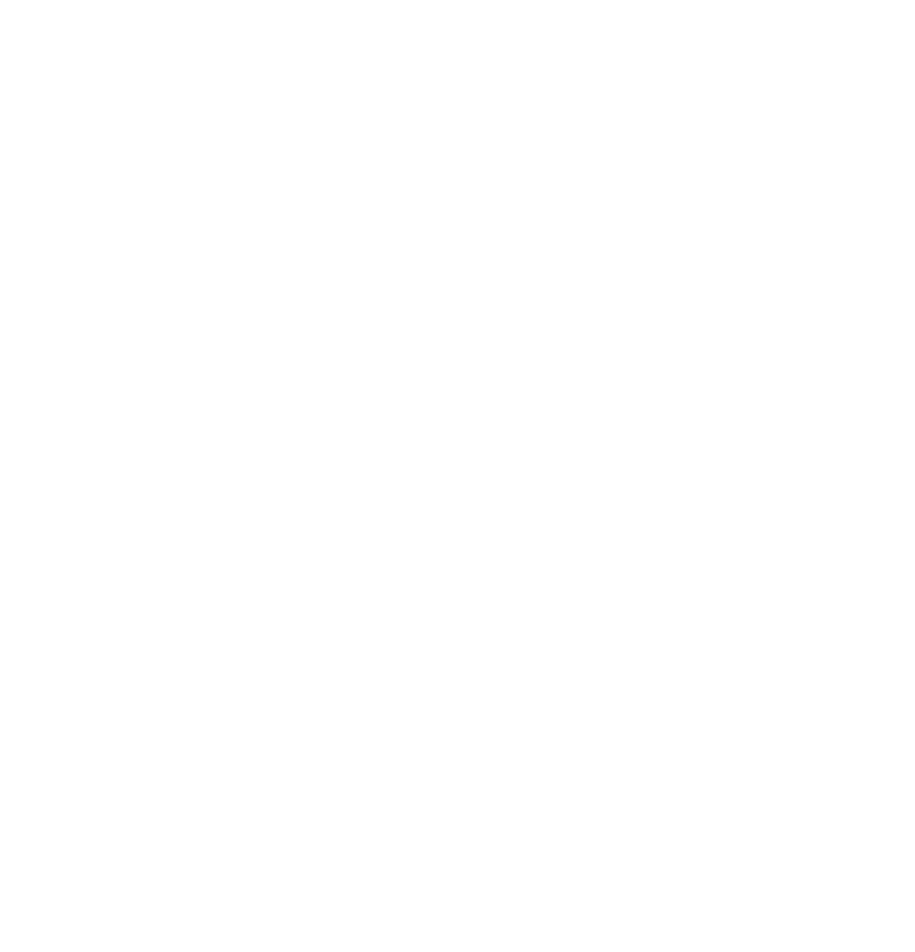
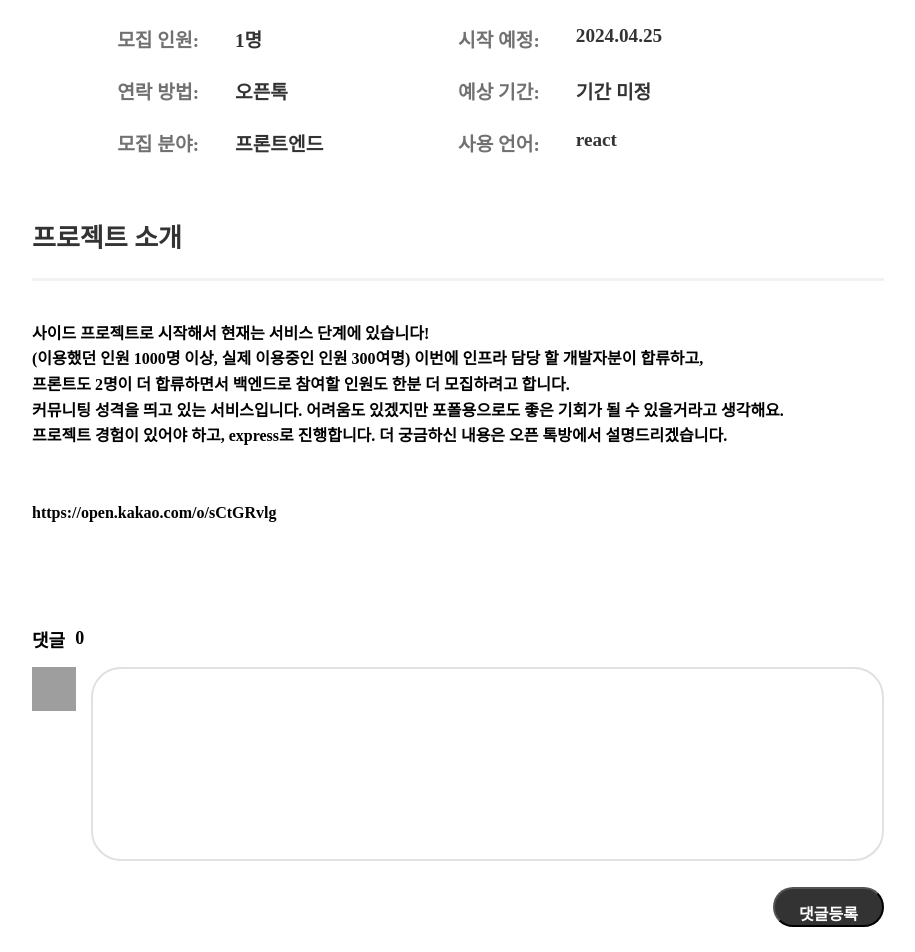
Before and after one commit to Wh-P/ProjectOne, a React (Create React App) app: page /detail in a window 1280 px wide. Shown: the part 600-1552 px from the top of the page, without its empty margins (182-1097 px from the left). Before the commit the page ends 800 px from the top, so only its background shows below. Built offline with nearby package versions, Linux system fonts and the light colour scheme; grey boxes are pictures that could not be loaded; a web font is replaced by a local one.

Commit message:
[feature] Detail 페이지 완료

```diff
--- a/src/detail/Detail.tsx
+++ b/src/detail/Detail.tsx
@@ -3,6 +3,9 @@
 
 import Header from "../common/Header";
 import DetailTop from "./components/DetailTop";
+import DetailInfo from "./components/DetailInfo";
+import DetailRecruit from "./components/DetailRecruit";
+import DetailComments from "./components/DetailComments";
 
 const Detail: React.FC = () => {
   const DetailTopProps = {
@@ -18,6 +21,9 @@
       <Header />
       <DetailWrap>
         <DetailTop {...DetailTopProps} />
+        <DetailInfo />
+        <DetailRecruit />
+        <DetailComments />
       </DetailWrap>
     </>
   );
--- /dev/null
+++ b/src/detail/components/DetailComments.tsx
@@ -0,0 +1,74 @@
+import React from "react";
+import styled from "styled-components";
+
+const DetailComments: React.FC = () => {
+  return (
+    <DetailCommentsWrap>
+      <Top>
+        <strong>댓글</strong> <span>0</span>
+      </Top>
+      <Content>
+        <img src="https://hola-post-image.s3.ap-northeast-2.amazonaws.com/default.PNG" />
+        <textarea name="" id="" cols={10} rows={10}></textarea>
+      </Content>
+      <Bottom>
+        <BtnWrite>댓글등록</BtnWrite>
+      </Bottom>
+    </DetailCommentsWrap>
+  );
+};
+
+const DetailCommentsWrap = styled.div`
+  display: flex;
+  flex-direction: column;
+  justify-content: space-between;
+  margin-top: 100px;
+`;
+
+const Top = styled.div`
+  margin-bottom: 15px;
+  font-size: 18px;
+  font-weight: 700;
+  display: flex;
+  align-items: center;
+  gap: 10px;
+  strong {
+  }
+`;
+
+const Content = styled.div`
+  display: flex;
+  grid-gap: 15px;
+  gap: 15px;
+  > img {
+    display: block;
+    width: 44px;
+    height: 44px;
+  }
+  > textarea {
+    border-radius: 30px;
+    border: 3px solid #f2f2f2;
+    padding: 1rem 1rem 1.5rem;
+    outline: none;
+    border: 2px solid #e1e1e1;
+    width: 100%;
+    min-height: 100px;
+    margin-bottom: 10px;
+    resize: none;
+  }
+`;
+const Bottom = styled.div`
+  display: flex;
+  justify-content: flex-end;
+  margin: 16px 0 24px;
+`;
+const BtnWrite = styled.button`
+  padding: 12px 24px;
+  height: 40px;
+  background: #333;
+  border-radius: 50px;
+  font-weight: 700;
+  color: #fff;
+  font-size: 16px;
+`;
+export default DetailComments;
--- /dev/null
+++ b/src/detail/components/DetailInfo.tsx
@@ -0,0 +1,77 @@
+import React from "react";
+import styled from "styled-components";
+
+const SampleInfoData = [
+  {
+    category: "모집 구분",
+    value: "프로젝트",
+  },
+  {
+    category: "진행 방식",
+    value: "전체",
+  },
+  {
+    category: "모집 인원",
+    value: "1명",
+  },
+  {
+    category: "시작 예정",
+    value: "2024.04.25",
+  },
+  {
+    category: "연락 방법",
+    value: "오픈톡",
+  },
+  {
+    category: "예상 기간",
+    value: "기간 미정",
+  },
+  {
+    category: "모집 분야",
+    value: "프론트엔드",
+  },
+  {
+    category: "사용 언어",
+    value: "react",
+  },
+];
+
+const DetailInfo: React.FC = () => {
+  return (
+    <InfoItemWrap>
+      {SampleInfoData.map((item, index) => (
+        <InfoItem key={index}>
+          <Category>{item.category}:</Category>
+          <CategoryInfo>{item.value}</CategoryInfo>
+        </InfoItem>
+      ))}
+    </InfoItemWrap>
+  );
+};
+
+const InfoItemWrap = styled.div`
+  display: flex;
+  flex-wrap: wrap;
+  width: 80%;
+  margin: 60px auto;
+  row-gap: 24px;
+`;
+
+const InfoItem = styled.div`
+  width: 50%;
+  flex: 0 0 50%;
+  display: flex;
+`;
+
+const Category = styled.strong`
+  font-size: 1.2rem;
+  color: #717171;
+  margin-right: 36px;
+`;
+
+const CategoryInfo = styled.strong`
+  font-size: 1.2rem;
+  color: #333;
+`;
+
+export default DetailInfo;
--- /dev/null
+++ b/src/detail/components/DetailRecruit.tsx
@@ -0,0 +1,45 @@
+import React from "react";
+import styled from "styled-components";
+
+const DetailRecruit: React.FC = () => {
+  return (
+    <div>
+      <Subject>
+        <h2>프로젝트 소개</h2>
+      </Subject>
+      <Description>
+        사이드 프로젝트로 시작해서 현재는 서비스 단계에 있습니다! <br />{" "}
+        (이용했던 인원 1000명 이상, 실제 이용중인 인원 300여명) 이번에 인프라
+        담당 할 개발자분이 합류하고, <br /> 프론트도 2명이 더 합류하면서
+        백엔드로 참여할 인원도 한분 더 모집하려고 합니다. <br /> 커뮤니팅 성격을
+        띄고 있는 서비스입니다. 어려움도 있겠지만 포폴용으로도 좋은 기회가 될 수
+        있을거라고 생각해요.
+        <br /> 프로젝트 경험이 있어야 하고, express로 진행합니다. 더 궁금하신
+        내용은 오픈 톡방에서 설명드리겠습니다.
+        <br /> <br /> <br />
+        https://open.kakao.com/o/sCtGRvlg
+      </Description>
+    </div>
+  );
+};
+
+const Subject = styled.div`
+  h2 {
+    margin: 0;
+    color: #333;
+    font-size: 26px;
+    font-weight: 700;
+    padding-bottom: 24px;
+    border-bottom: 3px solid #f2f2f2;
+  }
+`;
+
+const Description = styled.p`
+  width: 100%;
+  margin: 40px auto 0;
+  font-weight: bold;
+  font-size: 16px;
+  line-height: 1.6;
+`;
+
+export default DetailRecruit;
--- a/src/detail/components/DetailTop.tsx
+++ b/src/detail/components/DetailTop.tsx
@@ -32,7 +32,8 @@
   );
 };
 const DetailTopWrap = styled.div`
-  border: 1px solid red;
+  padding: 20px 0;
+  border-bottom: 3px solid #f2f2f2;
 `;
 
 const BtnBack = styled(Link)`
```
